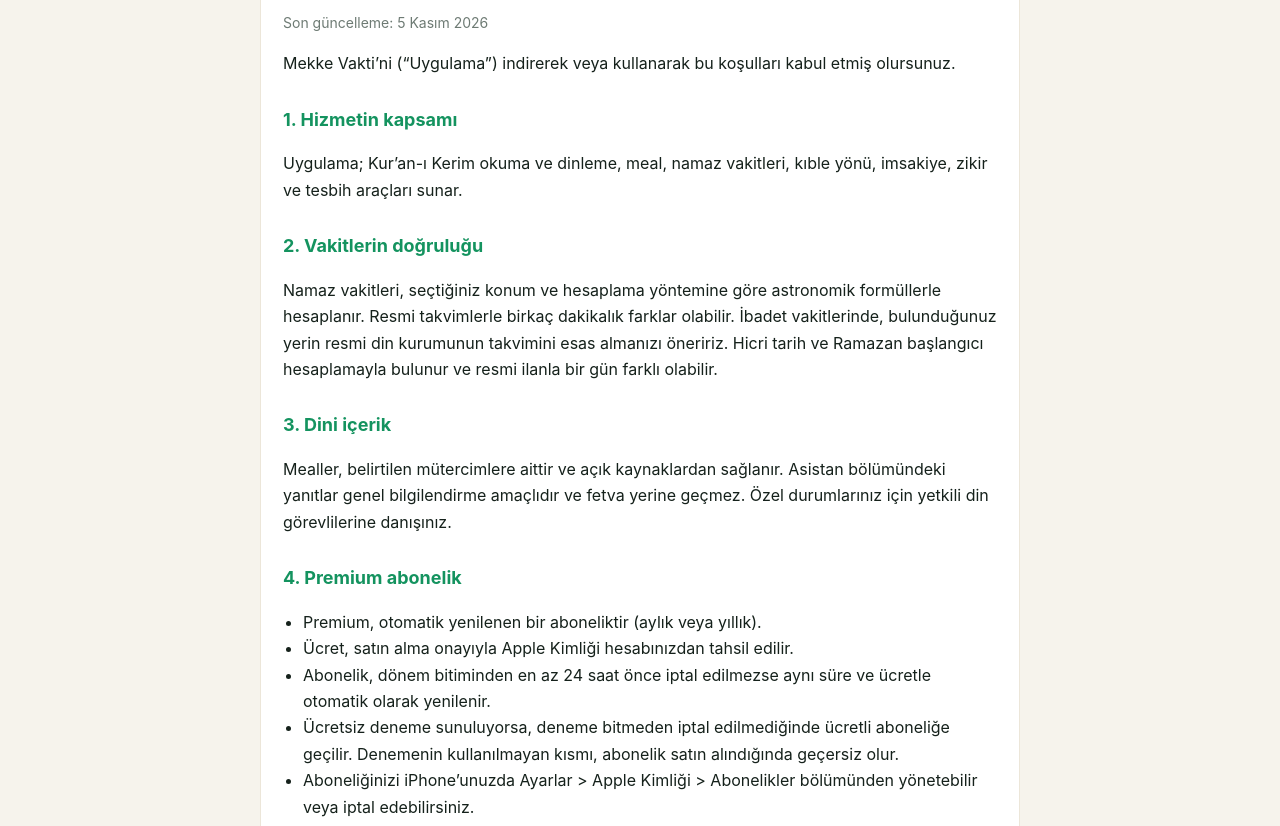
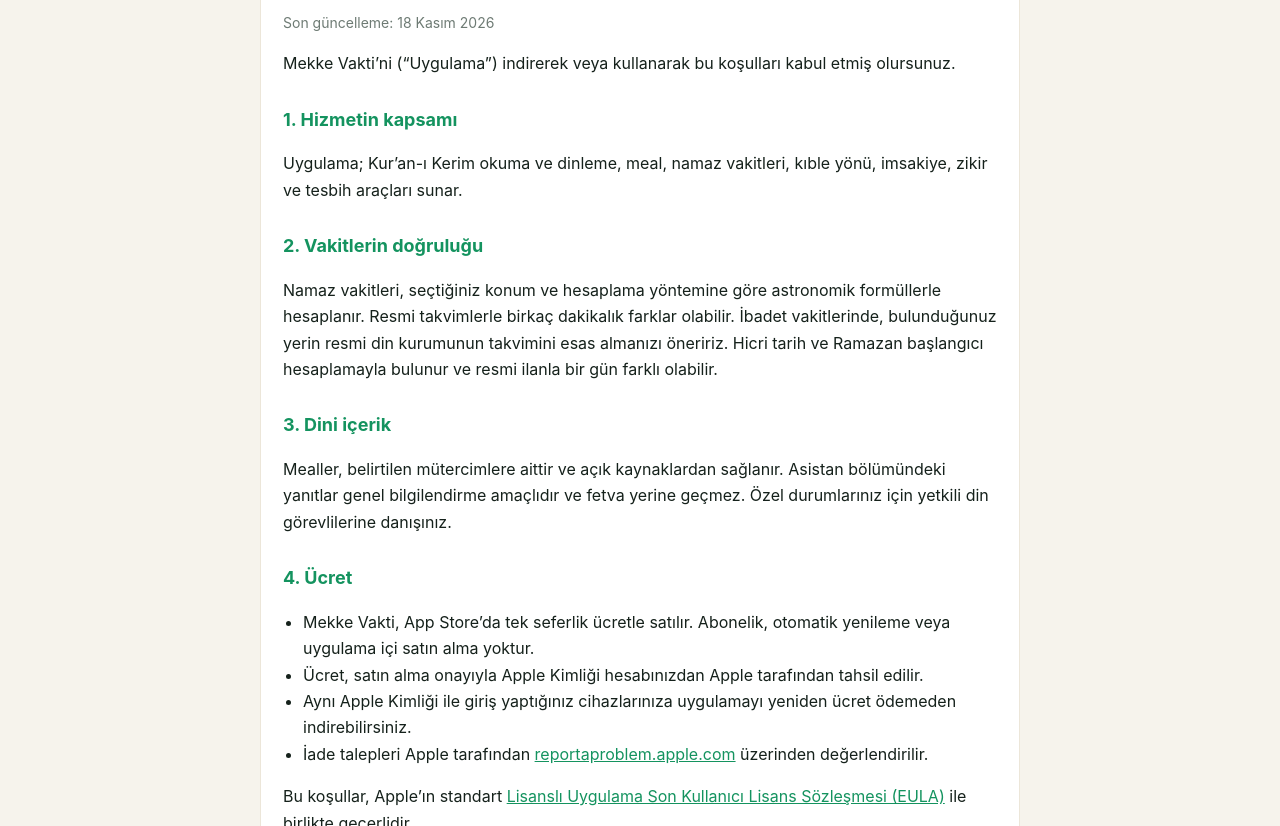
Before and after one commit to ilkin0894/mekke-vakti, a plain HTML site: page terms.html in a window 1280 px wide. Shown: the part 206-1032 px from the top of the page. Drawn offline with Linux system fonts and the light colour scheme.

Commit message:
Ücretli uygulama: abonelik metinleri tek seferlik satın almaya göre güncellendi
Co-Authored-By: Claude Opus 5.5 <noreply@anthropic.com>

```diff
--- a/terms.html
+++ b/terms.html
@@ -10,7 +10,7 @@
 <header><a href="index.html">Mekke Vakti</a><p>Kur’an · Namaz · Zikir</p></header>
 <main>
   <h1>Kullanım Koşulları</h1>
-  <p class="muted">Son güncelleme: 5 Kasım 2026</p>
+  <p class="muted">Son güncelleme: 18 Kasım 2026</p>
 
   <p>Mekke Vakti’ni (“Uygulama”) indirerek veya kullanarak bu koşulları kabul etmiş olursunuz.</p>
 
@@ -23,13 +23,12 @@
   <h2>3. Dini içerik</h2>
   <p>Mealler, belirtilen mütercimlere aittir ve açık kaynaklardan sağlanır. Asistan bölümündeki yanıtlar genel bilgilendirme amaçlıdır ve fetva yerine geçmez. Özel durumlarınız için yetkili din görevlilerine danışınız.</p>
 
-  <h2>4. Premium abonelik</h2>
+  <h2>4. Ücret</h2>
   <ul>
-    <li>Premium, otomatik yenilenen bir aboneliktir (aylık veya yıllık).</li>
-    <li>Ücret, satın alma onayıyla Apple Kimliği hesabınızdan tahsil edilir.</li>
-    <li>Abonelik, dönem bitiminden en az 24 saat önce iptal edilmezse aynı süre ve ücretle otomatik olarak yenilenir.</li>
-    <li>Ücretsiz deneme sunuluyorsa, deneme bitmeden iptal edilmediğinde ücretli aboneliğe geçilir. Denemenin kullanılmayan kısmı, abonelik satın alındığında geçersiz olur.</li>
-    <li>Aboneliğinizi iPhone’unuzda Ayarlar &gt; Apple Kimliği &gt; Abonelikler bölümünden yönetebilir veya iptal edebilirsiniz.</li>
+    <li>Mekke Vakti, App Store’da tek seferlik ücretle satılır. Abonelik, otomatik yenileme veya uygulama içi satın alma yoktur.</li>
+    <li>Ücret, satın alma onayıyla Apple Kimliği hesabınızdan Apple tarafından tahsil edilir.</li>
+    <li>Aynı Apple Kimliği ile giriş yaptığınız cihazlarınıza uygulamayı yeniden ücret ödemeden indirebilirsiniz.</li>
+    <li>İade talepleri Apple tarafından <a href="https://reportaproblem.apple.com">reportaproblem.apple.com</a> üzerinden değerlendirilir.</li>
   </ul>
   <p>Bu koşullar, Apple’ın standart <a href="https://www.apple.com/legal/internet-services/itunes/dev/stdeula/">Lisanslı Uygulama Son Kullanıcı Lisans Sözleşmesi (EULA)</a> ile birlikte geçerlidir.</p>
 
```
Also changed, not shown: privacy.html (+3 -3 lines), support.html (+4 -4 lines).
